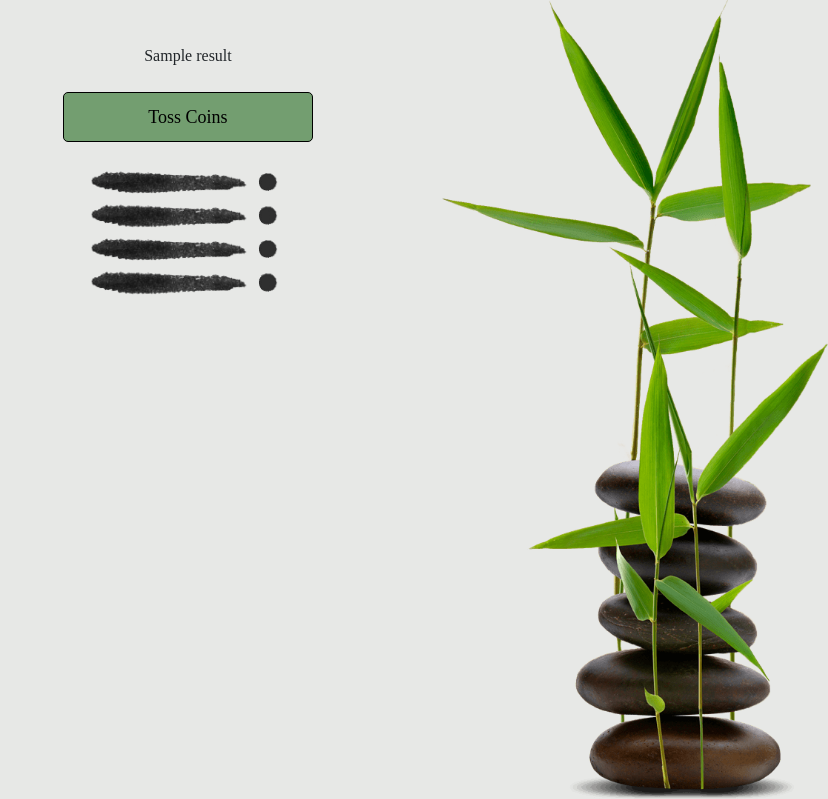
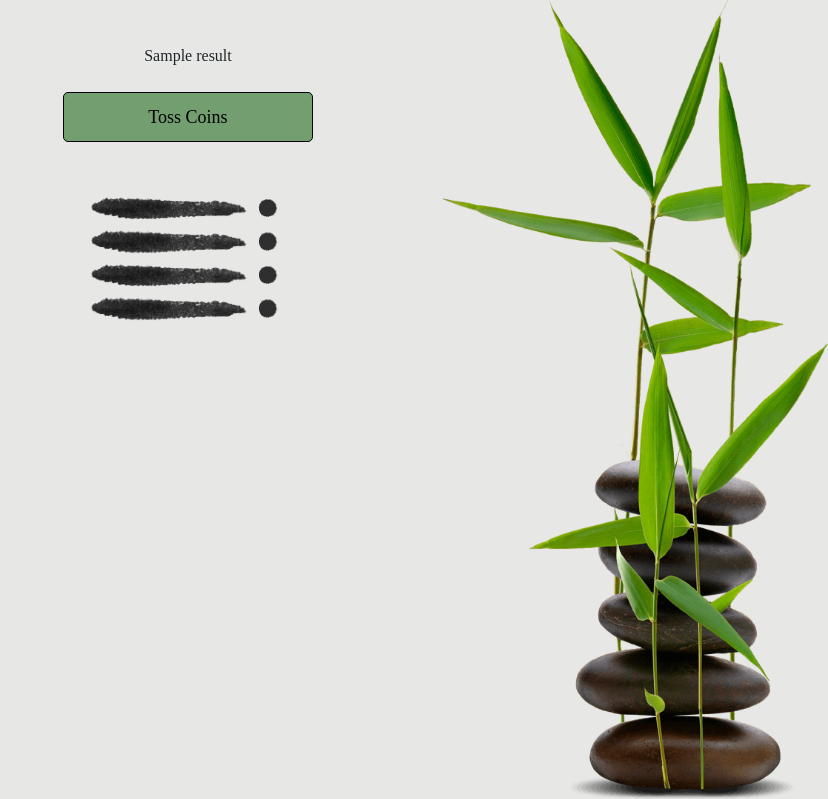
Before and after one commit to A-Abromaite/IChing_Website_final, a Django app: template mysite/iching/templates/toss_coins.html in a window 1280 px wide. Shown: the top 799 px of the page, without its empty margins (452-1280 px from the left). Run offline with Django 4.2, Linux system fonts and the light colour scheme; data comes from the database, SQL or seed files in the repository; both versions use the stored data as it was after the commit; tables that the repository leaves empty hold one stand-in row (values such as "Sample post"); the template is opened without the code that fills it: values that come from a table or form of the project are taken from there, most other values are stand-ins (such as "Sample title", 1, 10 or a date in 2020).

Commit message:
brush-stroke-container added

```diff
--- a/mysite/iching/templates/toss_coins.html
+++ b/mysite/iching/templates/toss_coins.html
@@ -30,8 +30,7 @@
                 </form>
             </div>
         </div>
-        <div>
-            <br>
+        <div class="brush-line-container">
             <ul>
                 {% for casted_result in casted_results %}
                 <li>
--- a/mysite/static/iching/styles.css
+++ b/mysite/static/iching/styles.css
@@ -223,3 +223,7 @@ a:hover {
     background-color: #a2d69f;
     color: #e1ede1;
 }
+
+.brush-line-container {
+    margin-top: 50px;
+}
```
Also changed, not shown: mysite/db.sqlite3.
